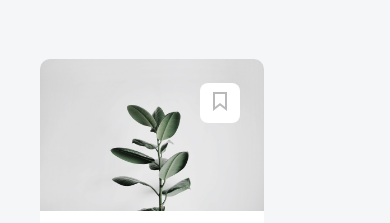
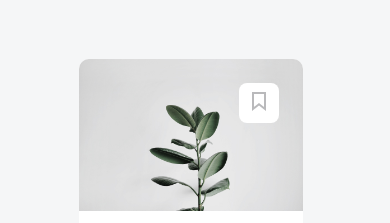
Before and after one commit to leka-ren/frontend-NewsExplorer, a website built with webpack: page src/index.html in a window 390 px wide. Shown: the part 621-844 px from the top of the page. Built offline with nearby package versions, Linux system fonts and the light colour scheme.

Commit message:
медиа карточек

```diff
--- a/src/blocks/resoult/__cards/resoult__cards.css
+++ b/src/blocks/resoult/__cards/resoult__cards.css
@@ -6,11 +6,11 @@
   margin: 64px 0;
 }
 
-@media screen and (max-width: 1010px) {
+@media screen and (max-width: 730px) {
   .resoult__cards {
     display: flex;
     flex-direction: row;
     flex-wrap: wrap;
-    align-items: center;
+    justify-content: center;
   }
 }
```
